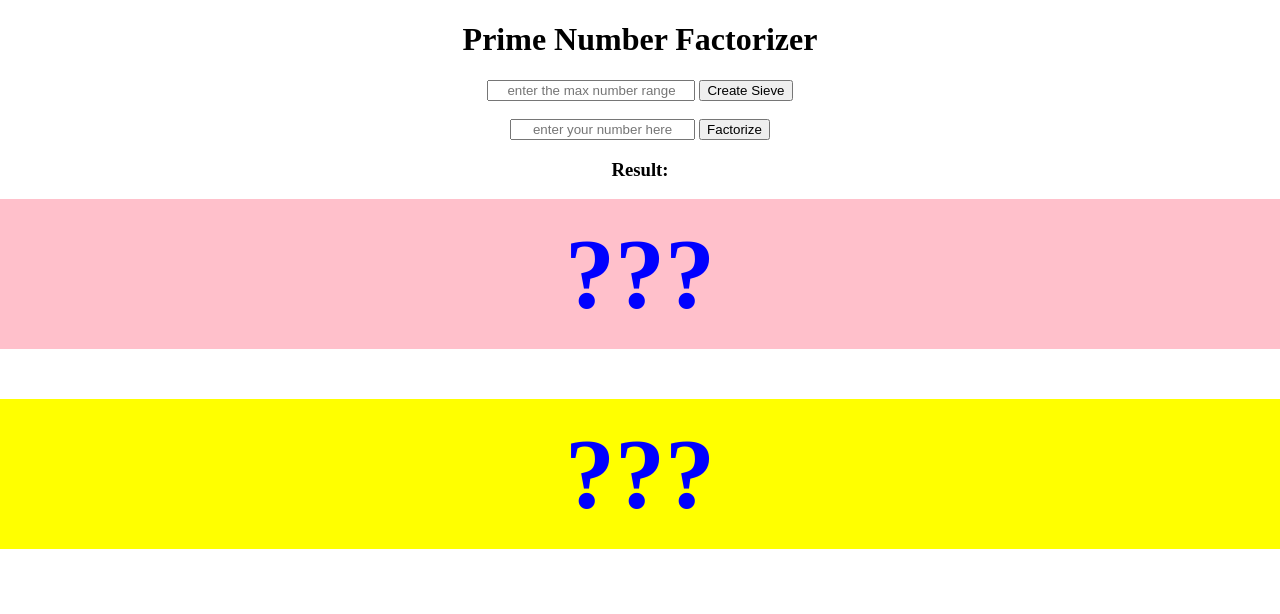
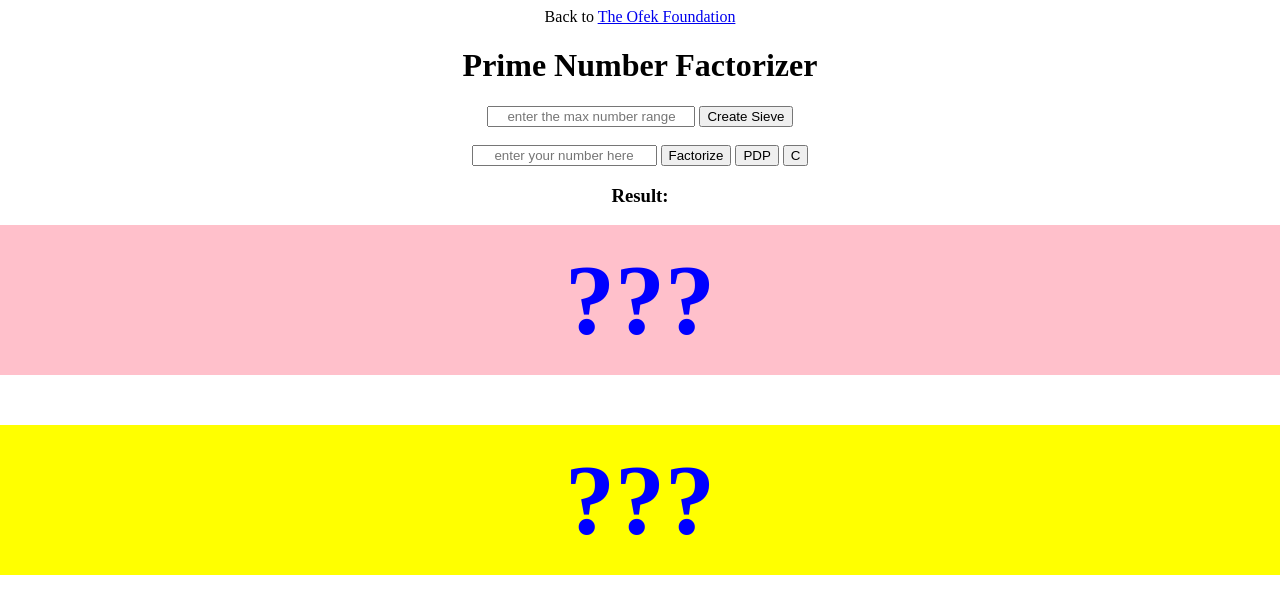
Before and after one commit to The-Ofek-Foundation/PrimeFactorizer, a plain HTML site: page index.html in a window 1280 px wide. Drawn offline with nearby package versions, Linux system fonts and the light colour scheme.

Commit message:
add header

```diff
--- a/index.html
+++ b/index.html
@@ -3,13 +3,15 @@
 <head>
 <script src="https://code.jquery.com/jquery-2.1.4.js"></script>
 <script src="https://rawgit.com/MikeMcl/big.js/master/big.min.js"></script>
-<!-- let's hope this works -->
 <meta name="description" content="Prime Factorizer">
   <meta charset="utf-8">
   <title>Ofek's Factorization</title>
   <link rel="stylesheet" type="text/css" href="styles.css">
 </head>
 <body>
+  <div class="header">
+    Back to <a href="/">The Ofek Foundation</a>
+  </div>
   <h1>Prime Number Factorizer</h1>
   <div id="main-content">
     <input id="sieve-size" placeholder="enter the max number range"></input>
@@ -18,6 +20,8 @@
     <br /><br />
     <input id="input-number" placeholder="enter your number here"></input>
     <button id="calculate-btn">Factorize</button>
+    <button id="pdp">PDP</button>
+    <button id="clear">C</button>
     <br />
     <h3 id="calculation-status">Result:</h3>
     <div id="calculations-div">???</div>
```
